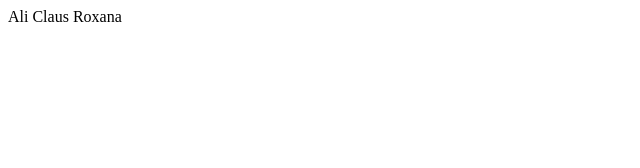
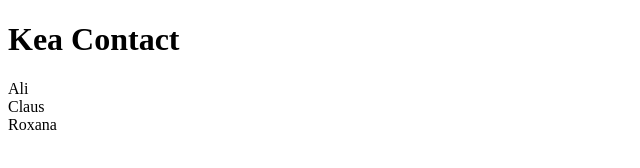
Before and after one commit to ahmwac/KeaEventAssignment, a website: page public/contact.html in a window 1280 px wide. Shown: the whole page, without its empty margins (0-640 px from the left). Drawn offline with Linux system fonts and the light colour scheme.

Commit message:
new push

```diff
--- a/index.js
+++ b/index.js
@@ -8,7 +8,7 @@ app.use(bodyParser.urlencoded({ extended: true }));
 app.use(express.static('wwwroot'));
 
 app.get('/', function (req, res) {
-    res.send('<h1>Hello from root</h1>');
+    res.sendFile(path + 'index.html');
 });
 
 app.get('/testdigselv', function (req, res) {
--- a/public/contact.html
+++ b/public/contact.html
@@ -4,14 +4,15 @@
     <meta charset="UTF-8">
     <meta name="viewport" content="width=device-width, initial-scale=1.0">
     <meta http-equiv="X-UA-Compatible" content="ie=edge">
-    <title>Contect</title>
+    <title>Contact</title>
 </head>
 <body>
 
 <div>
-    Ali
-    Claus
-    Roxana
+    <h1>Kea Contact</h1>
+    <div>Ali</div>
+    <div>Claus</div>
+    <div>Roxana</div>
 
 </div>
 
```
